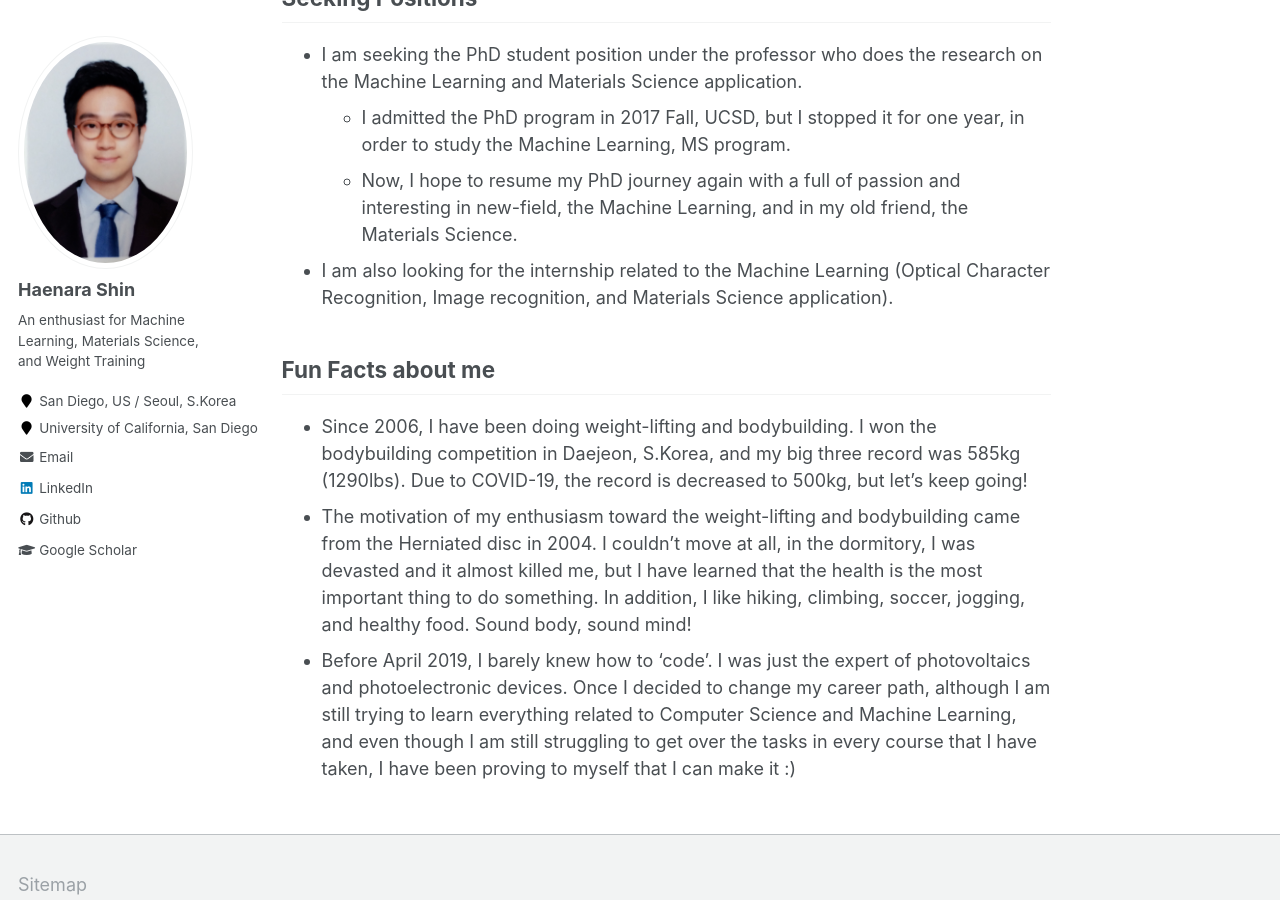
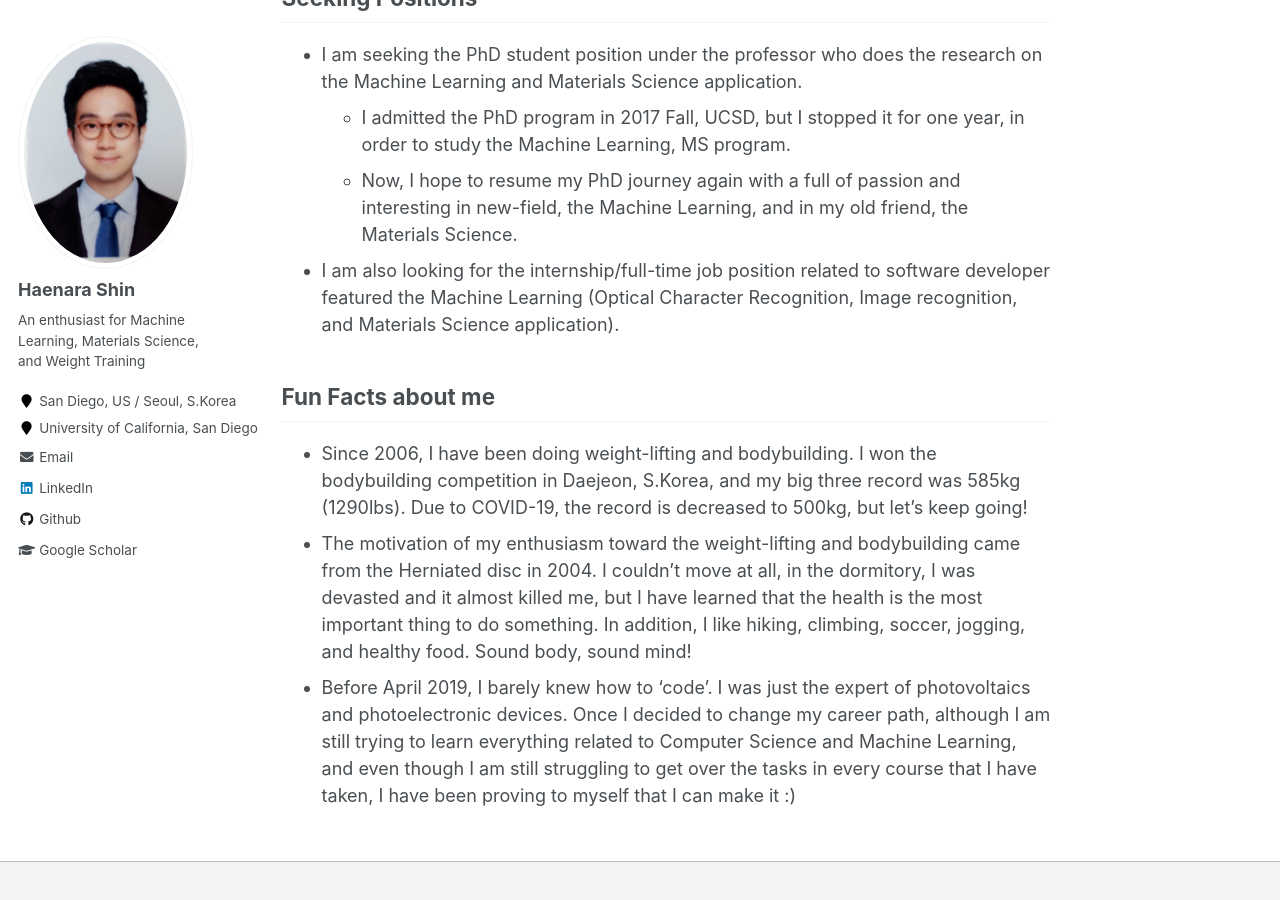
Before and after one commit to haenara-shin/haenara-shin.github.io, a Jekyll site: the page built from _pages/about.md, in a window 1280 px wide and 900 px high, scrolled down 1265 px. Built offline with Jekyll 4.4.1, drawn with Linux system fonts in a browser that asks for light colours.

Commit message:
Update about.md

```diff
--- a/_pages/about.md
+++ b/_pages/about.md
@@ -31,7 +31,7 @@ Seeking Positions
 * I am seeking the PhD student position under the professor who does the research on the Machine Learning and Materials Science application.
   * I admitted the PhD program in 2017 Fall, UCSD, but I stopped it for one year, in order to study the Machine Learning, MS program.
   * Now, I hope to resume my PhD journey again with a full of passion and interesting in new-field, the Machine Learning, and in my old friend, the Materials Science.
-* I am also looking for the internship related to the Machine Learning (Optical Character Recognition, Image recognition, and Materials Science application).
+* I am also looking for the internship/full-time job position related to software developer featured the Machine Learning (Optical Character Recognition, Image recognition, and Materials Science application).
 
 Fun Facts about me
 ------
```
